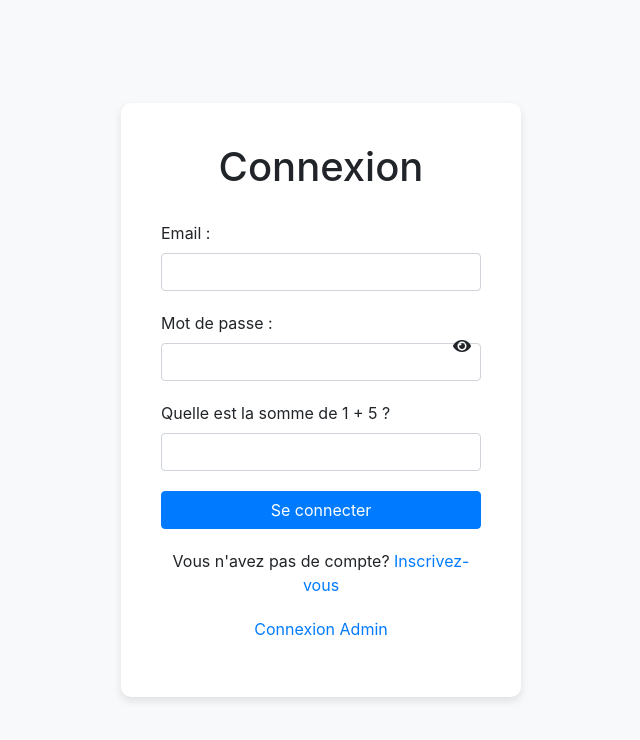
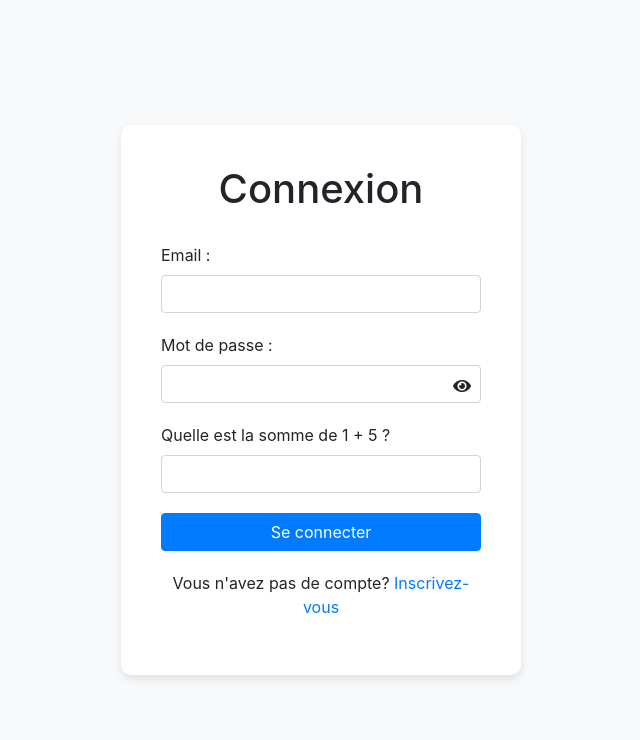
Before and after one commit to MohamedB94/Ecom3, a PHP site: page /Connexion.html in a window 1280 px wide. Shown: the top 740 px of the page, without its empty margins (319-959 px from the left). Run offline with PHP 8.4, Linux system fonts and the light colour scheme.

Commit message:
plus le bouton connexion admin qui a ete remplace par le bouton panier

```diff
--- a/Connexion.html
+++ b/Connexion.html
@@ -51,7 +51,7 @@
         .password-container .toggle-password {
             position: absolute;
             right: 10px;
-            top: 50%;
+            top: 75%;
             transform: translateY(-50%);
             cursor: pointer;
         }
@@ -81,7 +81,6 @@
         </form>
         <!-- Lien pour l'inscription si l'utilisateur n'a pas de compte -->
         <p class="text-center">Vous n'avez pas de compte? <a href="Inscription.html">Inscrivez-vous</a></p>
-        <p class="text-center"><a href="admin_login.php">Connexion Admin</a></p>
     </div>
     <script>
         var expectedAnswer;
--- a/index.php
+++ b/index.php
@@ -52,8 +52,8 @@
                 } else {
                     echo '<a href="Connexion.html" class="btn btn-primary mr-2">Connexion</a>';
                     echo '<a href="Inscription.html" class="btn btn-secondary mr-2">Inscription</a>';
-                    echo '<a href="admin_login.php" class="btn btn-success">Connexion Admin</a>';
                 }
+                echo '<a href="panier.php" class="btn btn-warning">Panier <span id="cart-count">' . (isset($_SESSION['panier']) ? count($_SESSION['panier']) : 0) . '</span></a>';
                 ?>
                 <?php if (isset($_SESSION['admin']) && $_SESSION['admin'] === true): ?>
                     <a href="admin.php" class="btn btn-success">Ajouter un produit</a>
--- a/recherche.php
+++ b/recherche.php
@@ -47,7 +47,6 @@
                 } else {
                     echo '<a href="Connexion.html" class="btn btn-primary mr-2">Connexion</a>';
                     echo '<a href="Inscription.html" class="btn btn-secondary mr-2">Inscription</a>';
-                    echo '<a href="admin_login.php" class="btn btn-success">Connexion Admin</a>';
                 }
                 ?>
                 <!-- Lien vers le panier d'achat -->
```
